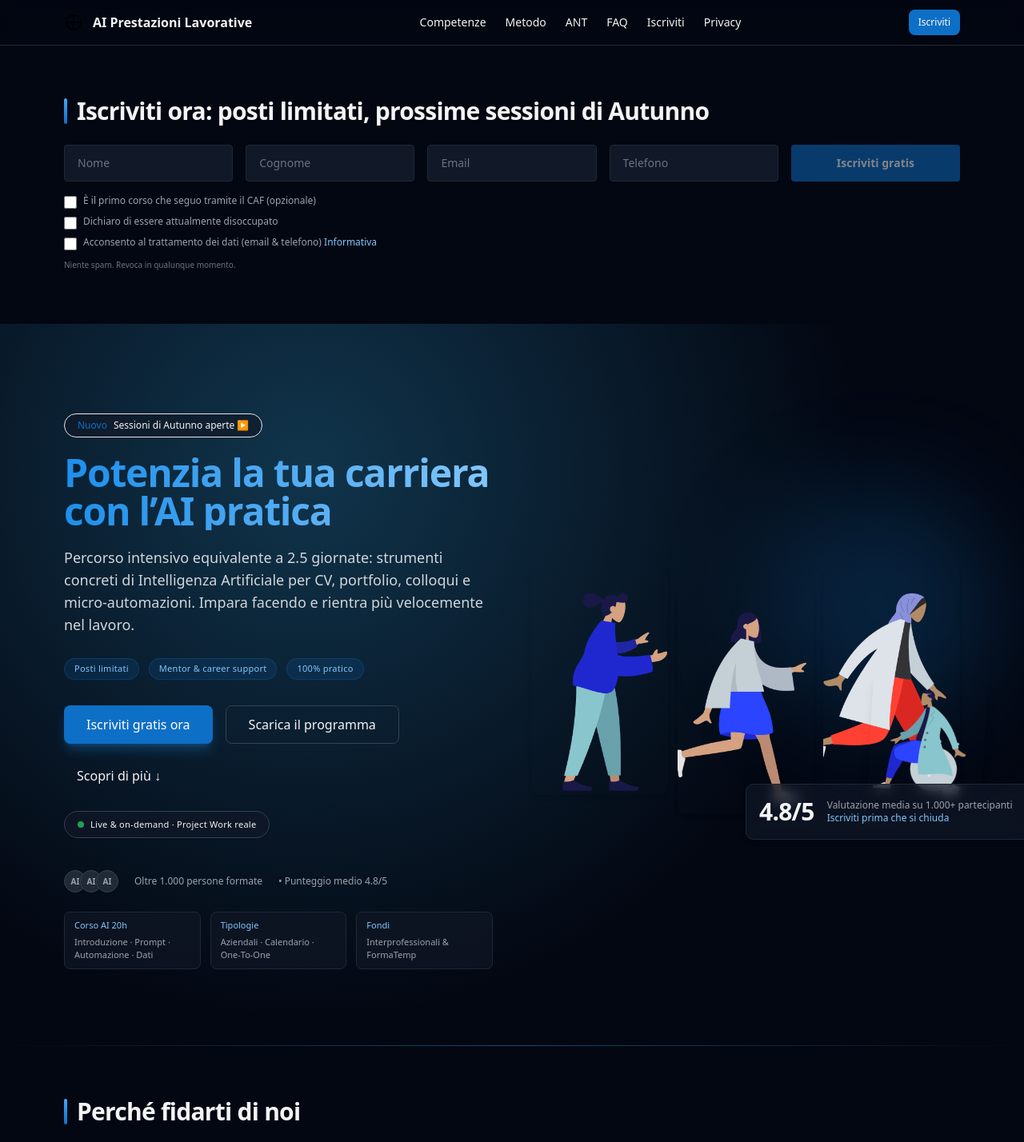
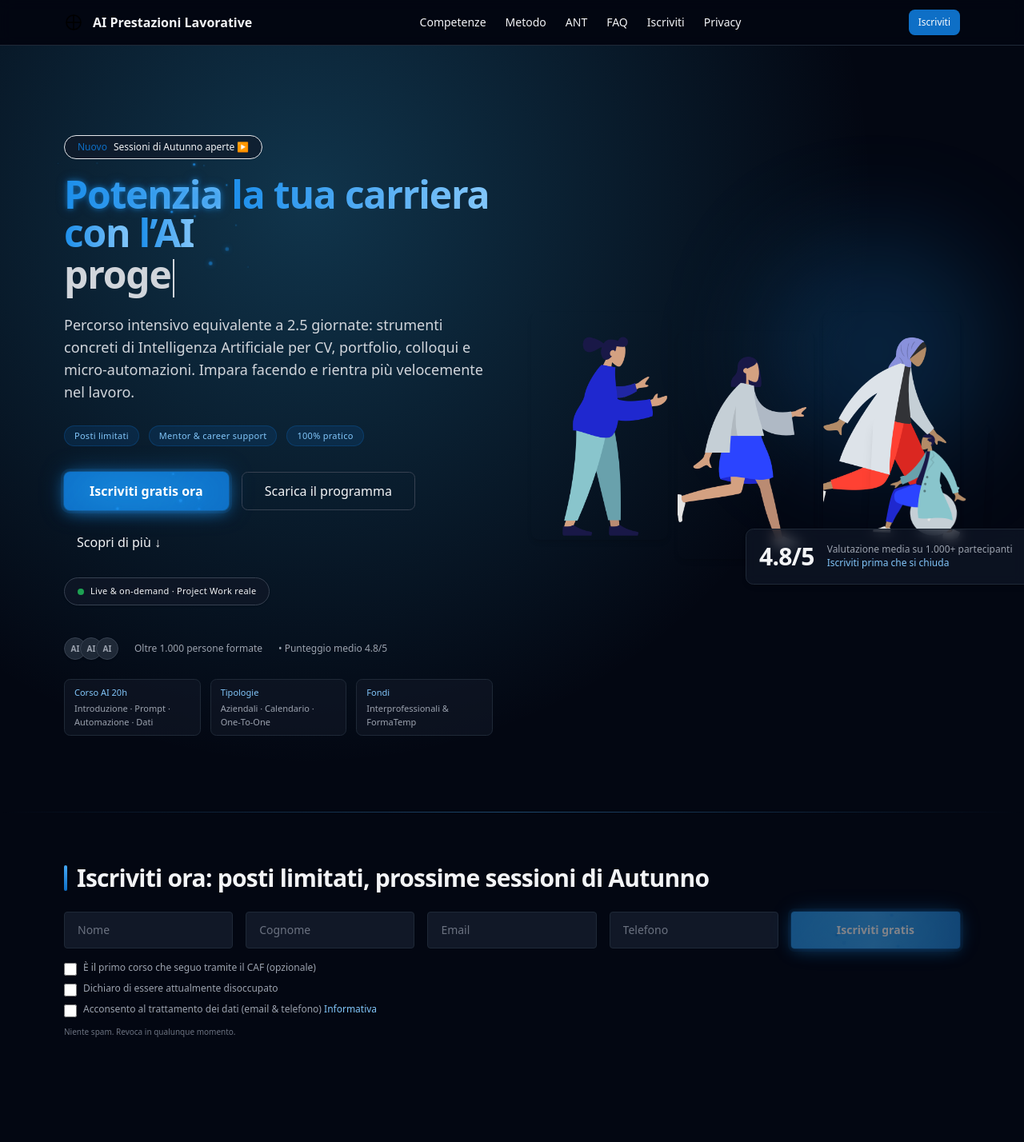
Before and after one commit to alexja14/HelpServizi, a React (Vite) app in the folder frontend/: page / in a window 1280 px wide. Shown: the top 1428 px of the page at 80% size. Built offline with nearby package versions, Linux system fonts and the light colour scheme.

Commit message:
Commit titolo

```diff
--- a/frontend/src/LandingPage.tsx
+++ b/frontend/src/LandingPage.tsx
@@ -2,7 +2,7 @@ import { CheckCircleIcon } from '@heroicons/react/24/solid'
 import { motion, useScroll, useTransform } from 'framer-motion'
 import { Button } from './components/ui/button'
 import { Card } from './components/ui/card'
-import { useRef, useState, useEffect } from 'react'
+import { useRef, useState, useEffect, useMemo } from 'react'
 import { PrivacyContent } from './components/PrivacyContent'
 
 function Section({ id, title, children }: { id?: string; title: string; children: React.ReactNode }) {
@@ -64,8 +64,15 @@ function SignupForm({ onSuccess, onOpenPrivacy }: { onSuccess?: () => void; onOp
       <input value={lastName} onChange={e => setLastName(e.target.value)} className="md:col-span-1 border border-gray-800 bg-gray-900 rounded px-4 py-3 w-full placeholder:text-gray-500" name="lastName" placeholder="Cognome" aria-label="Cognome" required />
       <input value={email} onChange={e => setEmail(e.target.value)} className="md:col-span-1 border border-gray-800 bg-gray-900 rounded px-4 py-3 w-full placeholder:text-gray-500" type="email" name="email" placeholder="Email" aria-label="Email" required />
       <input value={phone} onChange={e => setPhone(e.target.value)} className="md:col-span-1 border border-gray-800 bg-gray-900 rounded px-4 py-3 w-full placeholder:text-gray-500" type="tel" name="phone" placeholder="Telefono" aria-label="Telefono" pattern="[0-9 +()-]{6,}" />
-      <button disabled={!(consent && unemployed) || status === 'saving' || status === 'done'} className="md:col-span-1 rounded bg-brand-600 disabled:opacity-50 disabled:cursor-not-allowed text-white px-5 py-3 font-semibold hover:bg-brand-500 transition-colors" aria-label="Iscriviti gratis ora">
-        {status === 'done' ? 'Registrato ✓' : status === 'saving' ? 'Invio...' : 'Iscriviti gratis'}
+      <button disabled={!(consent && unemployed) || status === 'saving' || status === 'done'} className="relative md:col-span-1 rounded font-semibold text-white px-5 py-3 disabled:opacity-50 disabled:cursor-not-allowed transition-colors cta-glow cta-animated overflow-hidden" aria-label="Iscriviti gratis ora">
+        <span className="relative z-10">
+          {status === 'done' ? 'Registrato ✓' : status === 'saving' ? 'Invio...' : 'Iscriviti gratis'}
+        </span>
+        <span aria-hidden className="cta-particles">
+          {Array.from({ length: 8 }).map((_, p) => (
+            <span key={p} style={{ ['--tx' as any]: `${(Math.random() * 90 - 45).toFixed(0)}px`, ['--ty' as any]: `${(Math.random() * 40 - 20).toFixed(0)}px`, ['--dur' as any]: `${(4 + Math.random() * 3).toFixed(2)}s`, animationDelay: `${(Math.random() * 3).toFixed(2)}s` }} />
+          ))}
+        </span>
       </button>
       <div className="md:col-span-4 grid gap-2">
         <label className="flex items-start gap-2 text-xs text-gray-400">
@@ -85,6 +92,62 @@ function SignupForm({ onSuccess, onOpenPrivacy }: { onSuccess?: () => void; onOp
     </form>
   )
 }
+// Typing effect component (progressively reveals phrases)
+function TypingHeadline({ phrases, className }: { phrases: string[]; className?: string }) {
+  const [index, setIndex] = useState(0)
+  const [subIndex, setSubIndex] = useState(0)
+  const [deleting, setDeleting] = useState(false)
+  const [blinkCaret, setBlinkCaret] = useState(true)
+  const longest = useMemo(() => phrases.reduce((a, b) => (b.length > a.length ? b : a), ''), [phrases])
+
+  useEffect(() => {
+    const current = phrases[index]
+    if (!deleting && subIndex === current.length) {
+      const pause = setTimeout(() => setDeleting(true), 1400)
+      return () => clearTimeout(pause)
+    }
+    if (deleting && subIndex === 0) {
+      setDeleting(false)
+      setIndex((i) => (i + 1) % phrases.length)
+      return
+    }
+    const timeout = setTimeout(() => {
+      setSubIndex((s) => s + (deleting ? -1 : 1))
+    }, deleting ? 30 : 55)
+    return () => clearTimeout(timeout)
+  }, [subIndex, deleting, index, phrases])
+
+  useEffect(() => {
+    const blink = setInterval(() => setBlinkCaret((b) => !b), 500)
+    return () => clearInterval(blink)
+  }, [])
+
+  const text = phrases[index].slice(0, subIndex)
+  return (
+    <span
+      className={(className || '') + ' typing-inline inline-grid relative'}
+      style={{ whiteSpace: 'nowrap' }}
+    >
+      {/* Invisible static placeholder locks width & height, preventing any layout shift */}
+      <span className="invisible col-start-1 row-start-1 pointer-events-none select-none">{longest}</span>
+      <span className="col-start-1 row-start-1">
+        {text}
+        <span
+          aria-hidden
+          className="inline-block align-middle ml-0.5"
+          style={{
+            width: '2px',
+            height: '1em',
+            background: 'currentColor',
+            opacity: blinkCaret ? 1 : 0,
+            transition: 'opacity 0.15s linear'
+          }}
+        />
+      </span>
+    </span>
+  )
+}
+
 export default function LandingPage() {
   const heroRef = useRef<HTMLDivElement | null>(null)
   const { scrollYProgress } = useScroll({ target: heroRef, offset: ['start start', 'end start'] })
@@ -140,11 +203,6 @@ export default function LandingPage() {
         </div>
       </header>
 
-      {/* Iscrizione (spostata in cima) */}
-      <Section id="iscriviti" title="Iscriviti ora: posti limitati, prossime sessioni di Autunno">
-        <SignupForm onOpenPrivacy={() => setOpenPrivacy(true)} />
-      </Section>
-
       {/* Hero */}
       <section ref={heroRef} className="relative overflow-hidden">
         <div aria-hidden className="pointer-events-none absolute inset-0 bg-[radial-gradient(circle_at_30%_20%,rgba(56,189,248,0.25),transparent_60%)]" />
@@ -158,9 +216,32 @@ export default function LandingPage() {
               initial={{ opacity: 0, y: 24 }}
               animate={{ opacity: 1, y: 0 }}
               transition={{ duration: 0.7, delay: 0.05 }}
-              className="text-4xl sm:text-5xl font-extrabold leading-tight mb-5 tracking-tight text-gradient-brand"
+              className="text-4xl sm:text-5xl font-extrabold leading-tight mb-5 tracking-tight"
             >
-              Potenzia la tua carriera con l’AI pratica
+              <span className="block">
+                <span className="relative inline-block word-glow">
+                  <span className="word-text text-gradient-brand">Potenzia</span>
+                  <span aria-hidden className="word-particles">
+                    {Array.from({ length: 10 }).map((_, i) => (
+                      <span key={i} style={{ ['--tx' as any]: `${(Math.random() * 140 - 70).toFixed(0)}px`, ['--ty' as any]: `${(Math.random() * 60 - 30).toFixed(0)}px`, ['--dur' as any]: `${(5 + Math.random() * 4).toFixed(2)}s`, animationDelay: `${(Math.random() * 4).toFixed(2)}s` }} />
+                    ))}
+                  </span>
+                </span>{' '}
+                <span className="text-gradient-brand">la tua carriera </span><span className="word-text text-gradient-brand">con</span> <span className="word-text text-gradient-brand">l’AI</span>
+
+                <span className="relative inline-block word-glow ml-1">
+
+                  <span aria-hidden className="word-particles">
+                    {Array.from({ length: 5 }).map((_, i) => (
+                      <span key={i} style={{ ['--tx' as any]: `${(Math.random() * 100 - 50).toFixed(0)}px`, ['--ty' as any]: `${(Math.random() * 40 - 20).toFixed(0)}px`, ['--dur' as any]: `${(4 + Math.random() * 3).toFixed(2)}s`, animationDelay: `${(Math.random() * 3).toFixed(2)}s` }} />
+                    ))}
+                  </span>
+                </span>
+              </span>
+              <span className="block mt-1 text-gray-300">
+
+                <TypingHeadline phrases={["strumenti intelligenti", "automazioni smart", "progetti reali"]} />
+              </span>
             </motion.h1>
             <motion.p
               initial={{ opacity: 0, y: 24 }}
@@ -181,7 +262,20 @@ export default function LandingPage() {
               {[0, 1, 2].map((i) => (
                 <motion.div key={i} variants={{ hidden: { opacity: 0, y: 16 }, show: { opacity: 1, y: 0 } }}>
                   {i === 0 && (
-                    <Button onClick={() => setOpenSignup(true)} className="h-12 px-7 text-base bg-brand-600 hover:bg-brand-700 shadow-lg shadow-brand-500/30" aria-label="Iscriviti gratis ora">Iscriviti gratis ora</Button>
+                    <Button onClick={() => setOpenSignup(true)} className="relative h-12 px-8 text-base font-semibold bg-brand-600 hover:bg-brand-500 focus-visible:outline-none focus-visible:ring-2 focus-visible:ring-brand-400/70 rounded-md transition-colors cta-glow overflow-hidden" aria-label="Iscriviti gratis ora">
+                      <span className="relative z-10">Iscriviti gratis ora</span>
+                      <span aria-hidden className="cta-particles">
+                        {Array.from({ length: 14 }).map((_, p) => (
+                          <span key={p} style={{
+                            // random-ish positions via inline CSS custom props
+                            ['--tx' as any]: `${(Math.random() * 120 - 60).toFixed(0)}px`,
+                            ['--ty' as any]: `${(Math.random() * 60 - 30).toFixed(0)}px`,
+                            ['--dur' as any]: `${(4 + Math.random() * 4).toFixed(2)}s`,
+                            animationDelay: `${(Math.random() * 4).toFixed(2)}s`
+                          }} />
+                        ))}
+                      </span>
+                    </Button>
                   )}
                   {i === 1 && (
                     <Button variant="outline" className="h-12 px-7 text-base border-gray-700 hover:bg-gray-800" asChild aria-label="Scarica il programma">
@@ -254,6 +348,11 @@ export default function LandingPage() {
         </div>
         <div aria-hidden className="absolute bottom-0 left-0 right-0 h-px bg-gradient-to-r from-transparent via-brand-400/40 to-transparent" />
       </section>
+
+      {/* Sezione iscrizione spostata sotto la hero */}
+      <Section id="iscriviti" title="Iscriviti ora: posti limitati, prossime sessioni di Autunno">
+        <SignupForm onOpenPrivacy={() => setOpenPrivacy(true)} />
+      </Section>
 
       {/* Prova sociale */}
       <Section title="Perché fidarti di noi">
--- a/frontend/src/index.css
+++ b/frontend/src/index.css
@@ -4,7 +4,8 @@
 
 :root {
 	--radius: 0.6rem;
-	--brand: 29 143 235; /* brand-500 in rgb */
+	--brand: 29 143 235;
+	/* brand-500 in rgb */
 }
 
 .bg-hero-gradient {
@@ -16,3 +17,236 @@
 	-webkit-background-clip: text;
 	color: transparent;
 }
+
+/* CTA Glow + Particles */
+.cta-glow {
+	position: relative;
+	isolation: isolate;
+	box-shadow: 0 0 0 1px rgba(var(--brand)/0.25), 0 0 0 4px rgba(var(--brand)/0.12), 0 4px 18px -2px rgba(var(--brand)/0.55), 0 0 32px -6px rgba(var(--brand)/0.6);
+}
+
+.cta-glow:before {
+	content: '';
+	position: absolute;
+	inset: -2px;
+	background: radial-gradient(circle at 30% 20%, rgba(var(--brand)/0.55), transparent 70%),
+		radial-gradient(circle at 70% 80%, rgba(var(--brand)/0.35), transparent 75%);
+	border-radius: inherit;
+	filter: blur(14px);
+	opacity: .9;
+	z-index: -1;
+	animation: ctaPulse 4.5s ease-in-out infinite;
+	pointer-events: none;
+}
+
+.cta-glow:after {
+	content: '';
+	position: absolute;
+	inset: 0;
+	border-radius: inherit;
+	background: linear-gradient(120deg, rgba(var(--brand)/0.35), transparent 40%, transparent 60%, rgba(var(--brand)/0.25));
+	mix-blend-mode: overlay;
+	opacity: .65;
+	animation: sheen 6s linear infinite;
+	pointer-events: none;
+}
+
+@keyframes ctaPulse {
+
+	0%,
+	100% {
+		filter: blur(14px) brightness(1);
+		opacity: .92;
+	}
+
+	50% {
+		filter: blur(20px) brightness(1.25);
+		opacity: .65;
+	}
+}
+
+@keyframes sheen {
+	0% {
+		opacity: .1;
+		transform: translateX(-15%) skewX(-12deg);
+	}
+
+	50% {
+		opacity: .6;
+	}
+
+	100% {
+		opacity: .1;
+		transform: translateX(15%) skewX(-12deg);
+	}
+}
+
+@keyframes floatParticle {
+	0% {
+		transform: translate(var(--tx, 0), var(--ty, 0)) scale(1);
+		opacity: 0;
+	}
+
+	10% {
+		opacity: 1;
+	}
+
+	55% {
+		opacity: 1;
+	}
+
+	100% {
+		transform: translate(calc(var(--tx, 0) * 1.8), calc(var(--ty, 0) * 1.8)) scale(.2);
+		opacity: 0;
+	}
+}
+
+.cta-particles {
+	position: absolute;
+	inset: 0;
+	pointer-events: none;
+}
+
+.cta-particles span {
+	position: absolute;
+	top: 50%;
+	left: 50%;
+	width: 6px;
+	height: 6px;
+	border-radius: 9999px;
+	background: rgba(var(--brand)/0.9);
+	filter: drop-shadow(0 0 4px rgba(var(--brand)/0.9));
+	animation: floatParticle var(--dur, 5s) linear infinite;
+}
+
+.cta-particles span:nth-child(3n) {
+	width: 5px;
+	height: 5px;
+	background: rgba(var(--brand)/0.6);
+}
+
+.cta-particles span:nth-child(4n) {
+	width: 4px;
+	height: 4px;
+	background: rgba(var(--brand)/0.45);
+}
+
+/* Slow spin utility (fallback if needed) */
+@keyframes spinSlow {
+	to {
+		transform: rotate(360deg);
+	}
+}
+
+.animate-spin-slower {
+	animation: spinSlow 12s linear infinite;
+}
+
+/* Animated gradient for CTA background */
+.cta-animated {
+	background: linear-gradient(90deg, rgb(var(--brand)) 0%, theme('colors.brand.400') 40%, theme('colors.brand.600') 80%);
+	background-size: 200% 100%;
+	transition: background-position .6s ease, filter .3s ease;
+	animation: gradientShift 8s ease-in-out infinite;
+}
+
+.cta-animated:hover {
+	background-position: 100% 0;
+	filter: brightness(1.07);
+}
+
+.cta-animated:active {
+	filter: brightness(.92);
+}
+
+@keyframes gradientShift {
+
+	0%,
+	100% {
+		background-position: 0 0;
+	}
+
+	50% {
+		background-position: 100% 0;
+	}
+}
+
+/* Typing headline caret + reveal */
+.typing-inline {
+	font-variant-ligatures: none;
+}
+
+.typing-inline[data-show-caret='true']::after {
+	content: '';
+	display: inline-block;
+	width: 2px;
+	height: 1em;
+	margin-left: 3px;
+	background: currentColor;
+	animation: caretBlink 1s steps(2, start) infinite;
+	vertical-align: -0.15em;
+}
+
+@keyframes caretBlink {
+
+	0%,
+	49% {
+		opacity: 1
+	}
+
+	50%,
+	100% {
+		opacity: 0
+	}
+}
+
+/* Single word glow (hero "Potenzia") */
+.word-glow {
+	position: relative;
+	isolation: isolate;
+}
+
+/* Simplified: remove rectangle look; gentle aura only */
+.word-glow:before,
+.word-glow:after {
+	content: none;
+}
+
+.word-glow {
+	text-shadow: 0 0 6px rgba(var(--brand)/0.55), 0 0 14px rgba(var(--brand)/0.35);
+}
+
+.word-text {
+	position: relative;
+	z-index: 1;
+}
+
+.word-particles {
+	position: absolute;
+	inset: 0;
+	pointer-events: none;
+}
+
+.word-particles span {
+	position: absolute;
+	top: 50%;
+	left: 50%;
+	width: 5px;
+	height: 5px;
+	border-radius: 9999px;
+	background: rgba(var(--brand)/0.9);
+	filter: drop-shadow(0 0 4px rgba(var(--brand)/0.9));
+	animation: floatParticle var(--dur, 5s) linear infinite;
+}
+
+.word-particles span:nth-child(3n) {
+	width: 4px;
+	height: 4px;
+	background: rgba(var(--brand)/0.55);
+}
+
+.word-particles span:nth-child(5n) {
+	width: 3px;
+	height: 3px;
+	background: rgba(var(--brand)/0.4);
+}
```
Also changed, not shown: 1 other file (tests, documents, lock files or other folders).
